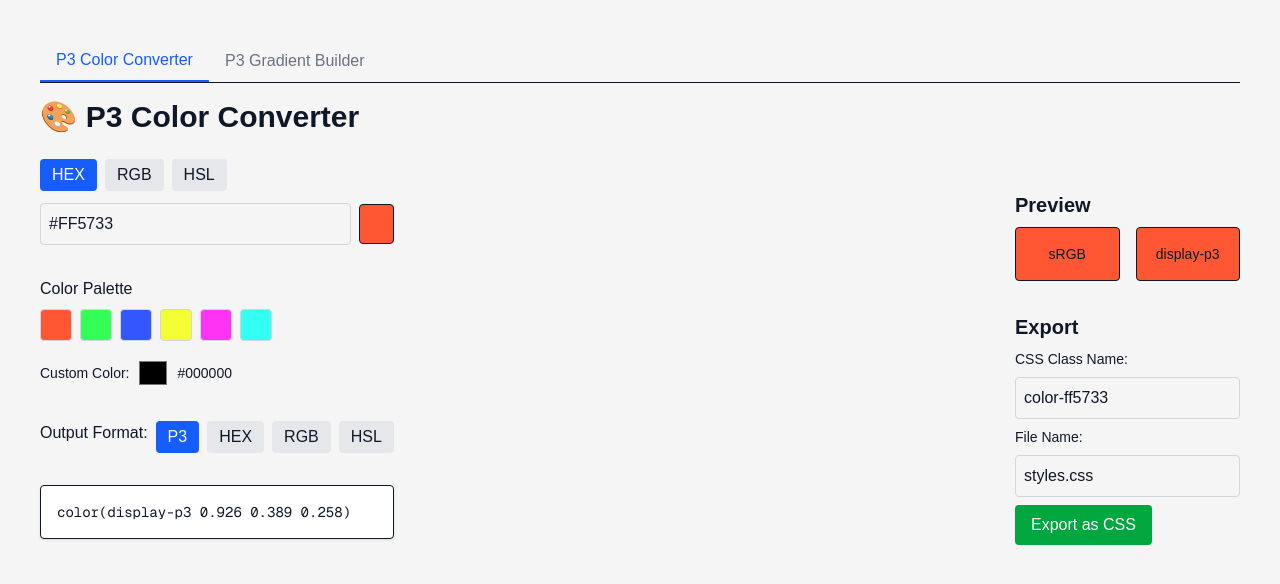
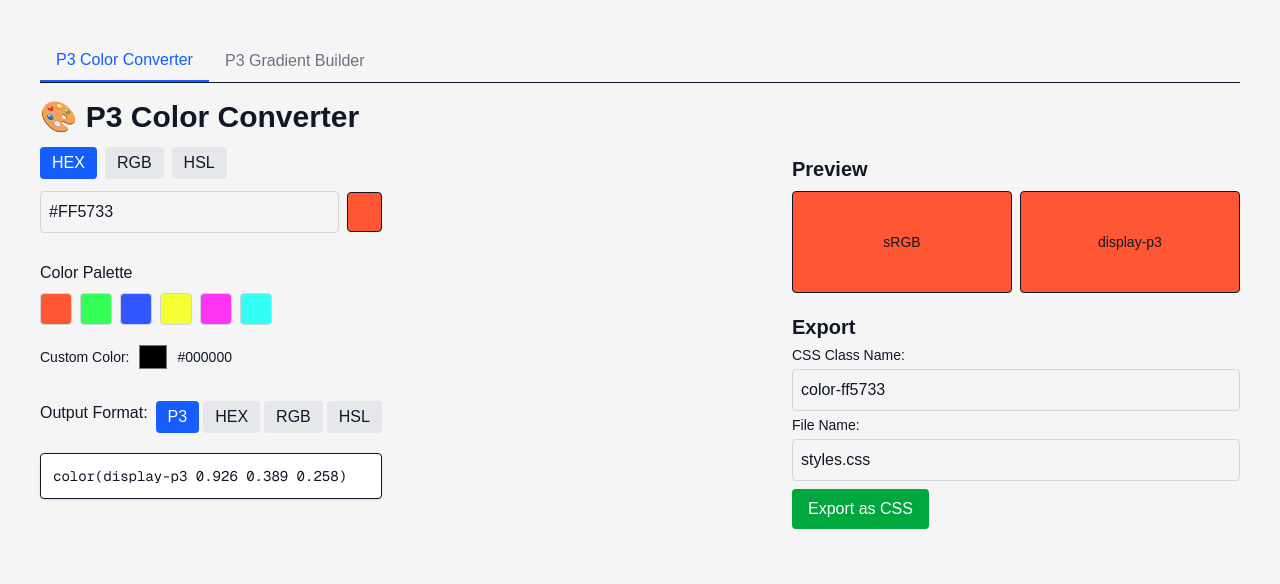
Before and after one commit to gokh4nozturk/p3-converter, a Next.js app: page / in a window 1280 px wide. Shown: the top 584 px of the page. Built offline with nearby package versions, Linux system fonts and the light colour scheme.

Commit message:
Update P3ColorConverter component layout and styling; adjust spacing and font styles for improved UI consistency

```diff
--- a/components/P3ColorConverter.tsx
+++ b/components/P3ColorConverter.tsx
@@ -52,16 +52,16 @@ export default function P3ColorConverter() {
 
   return (
     <div>
-      <h1 className="mb-6 font-bold text-3xl">🎨 P3 Color Converter</h1>
-      <div className="flex flex-col gap-8 lg:flex-row lg:justify-between">
-        <div className="flex max-w-md flex-col gap-4">
+      <h1 className="mb-3 font-bold text-3xl">🎨 P3 Color Converter</h1>
+      <div className="flex flex-col gap-4 lg:flex-row lg:justify-between">
+        <div className="flex max-w-md flex-col gap-3">
           <ColorInput value={input} onChange={setInput} />
 
           <ColorPalette onColorSelect={setInput} />
 
           <div className="flex gap-2">
             <h3 className="font-medium">Output Format:</h3>
-            <div className="flex gap-2">
+            <div className="flex gap-1">
               <button
                 type="button"
                 onClick={() => setOutputFormat('p3')}
@@ -102,36 +102,38 @@ export default function P3ColorConverter() {
           </div>
 
           {output && (
-            <div className="mt-4 rounded border bg-white p-4 shadow">
+            <div className="mt-2 rounded border bg-white p-3 shadow">
               <p className="font-mono text-sm">{output}</p>
             </div>
           )}
         </div>
 
-        <div className="flex max-w-md flex-col gap-4">
-          <div className="mt-8 flex flex-col gap-2">
+        <div className="flex w-full max-w-md flex-col gap-3">
+          <div className="mt-2 flex flex-col gap-2">
             <h2 className="font-semibold text-xl">Preview</h2>
-            <div className="flex gap-4">
+            <div className="flex gap-2">
               <div
-                className="flex-1 rounded border p-4 text-center"
+                className="flex-1 rounded border py-10 text-center"
                 style={{ backgroundColor: input }}
               >
-                <p className="text-sm">sRGB</p>
+                <p className="font-medium text-sm">sRGB</p>
               </div>
               <div
-                className="flex-1 rounded border p-4 text-center"
+                className="flex-1 rounded border py-10 text-center"
                 style={{
                   backgroundColor: output.includes('color(display-p3') ? output : undefined,
                 }}
               >
-                <p className="text-sm">{outputFormat === 'p3' ? 'display-p3' : outputFormat}</p>
+                <p className="font-medium text-sm">
+                  {outputFormat === 'p3' ? 'display-p3' : outputFormat}
+                </p>
               </div>
             </div>
           </div>
 
-          <div className="mt-4">
-            <h2 className="mb-2 font-semibold text-xl">Export</h2>
-            <div className="mb-2 flex flex-col gap-2">
+          <div className="mt-2">
+            <h2 className="mb-1 font-semibold text-xl">Export</h2>
+            <div className="mb-2 flex flex-col gap-1">
               <label htmlFor="selector-name" className="text-sm">
                 CSS Class Name:
               </label>
```
